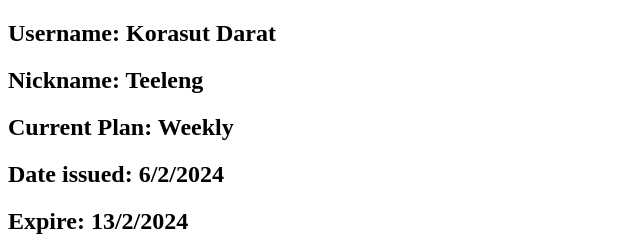
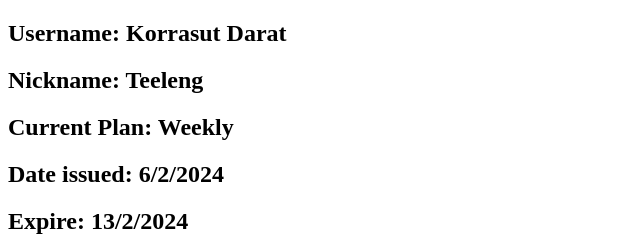
Before and after one commit to CommanderKaoV2/teeleng-npass-info, a plain HTML site: page index.html in a window 1280 px wide. Shown: the top 240 px of the page, 0-640 px from the left. Drawn offline with Linux system fonts and the light colour scheme.

Commit message:
Update index.html

```diff
--- a/index.html
+++ b/index.html
@@ -4,7 +4,7 @@
 
     </head>
     <body>
-        <h2>Username: Korasut Darat</h2>
+        <h2>Username: Korrasut Darat</h2>
         <h2>Nickname: Teeleng</h2>
         <h2>Current Plan: Weekly</h2>
         <h2>Date issued: 6/2/2024</h2>
```
